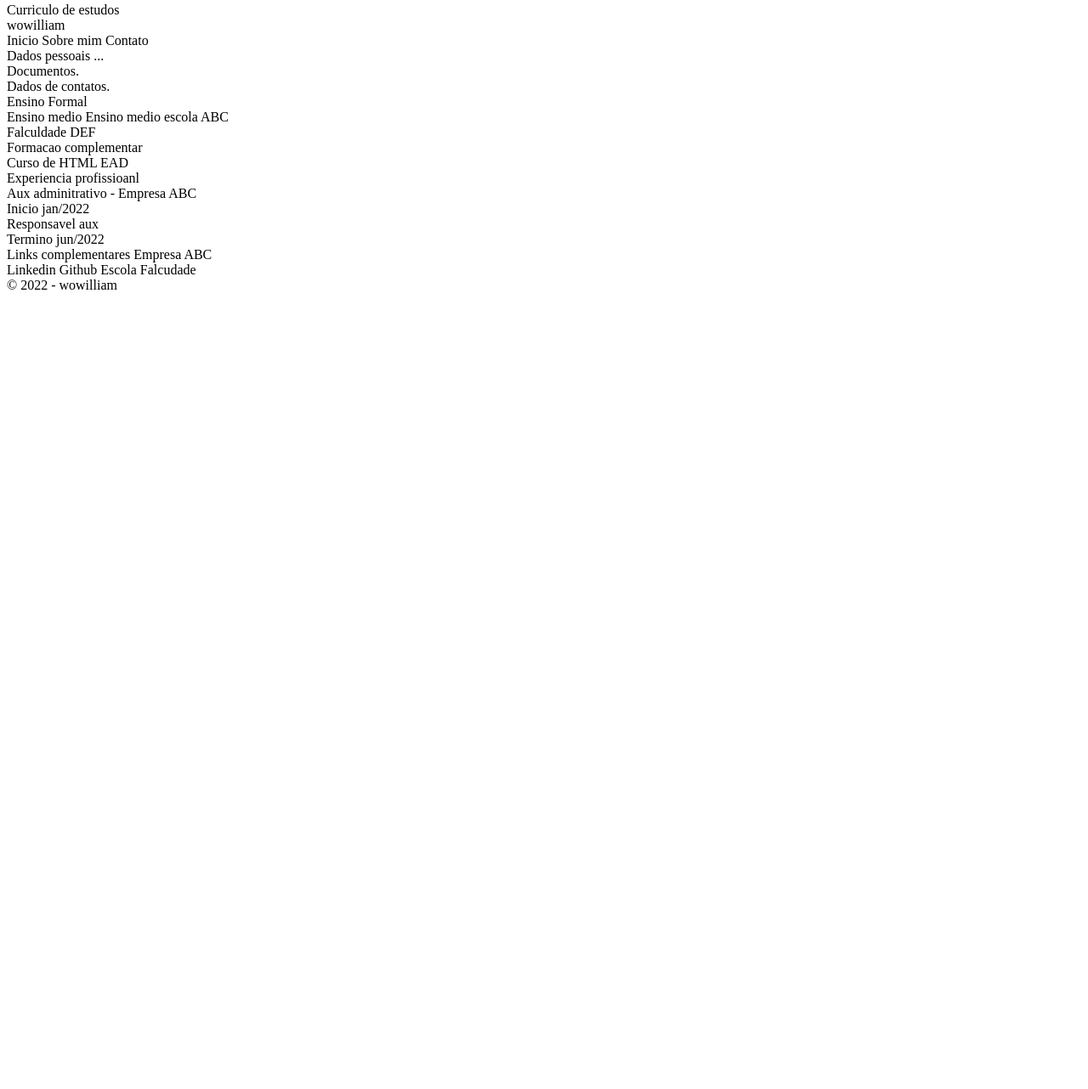
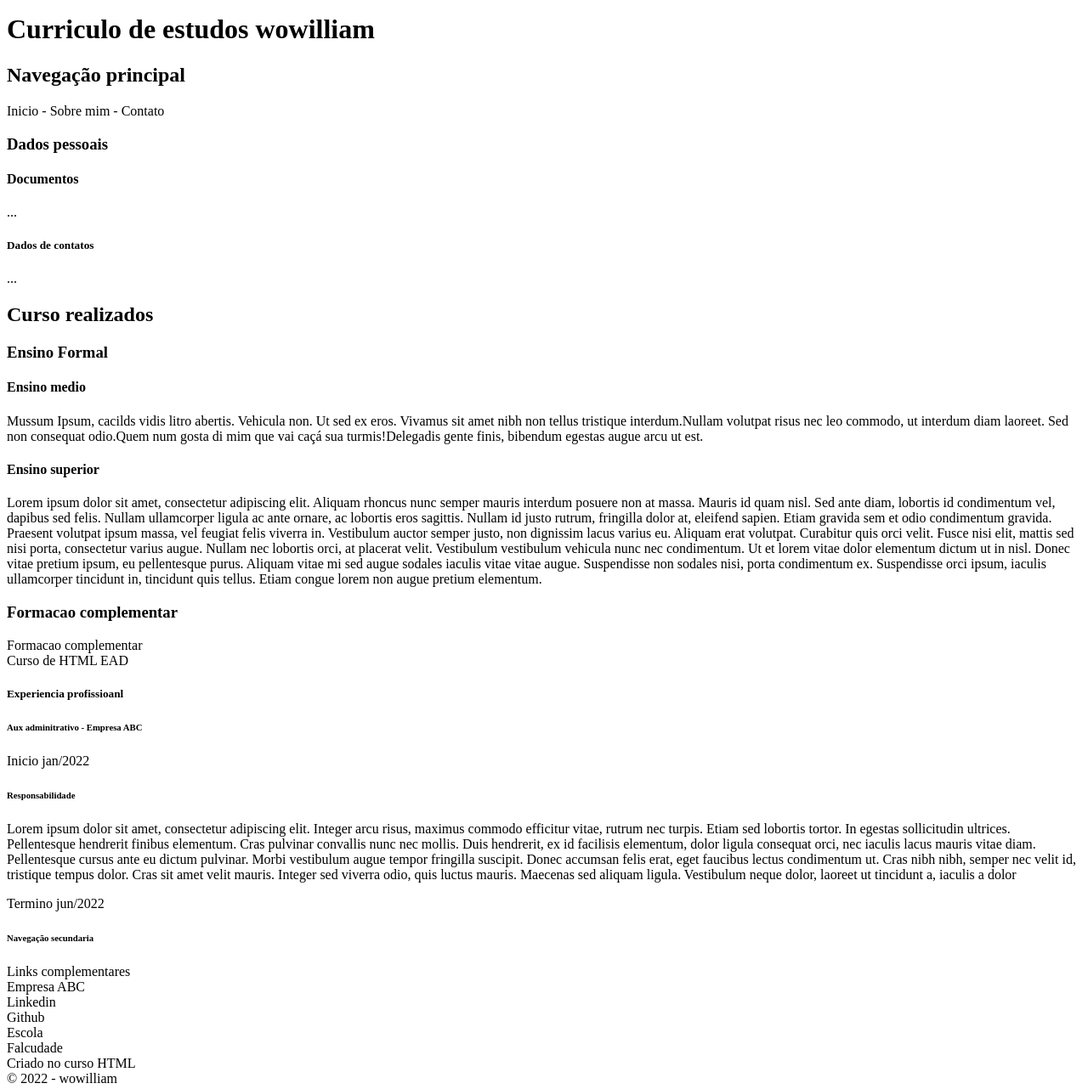
Before and after one commit to wowilliam/Programa-Start, a plain HTML site: page index.html in a window 1280 px wide. Shown: the part 5-1287 px from the top of the page at 85% size. Before the commit the page ends 800 px from the top, so only its background shows below. Drawn offline with Linux system fonts and the light colour scheme.

Commit message:
Iniciano o Start

```diff
--- a/index.html
+++ b/index.html
@@ -6,64 +6,119 @@
 </head>
 <body>
     <header>
+        <h1>
             Curriculo de estudos
-        <div>
+            <span>
                 wowilliam
-        </div>
+            </span>
+        </h1>
         <nav>
-            <span>Inicio</span>
-            <span>Sobre mim</span>
+            <h2>
+                Navegação principal
+            </h2>
+            <span>Inicio</span> -
+            <span>Sobre mim</span> -
             <span>Contato</span>
 
         </nav>
+    </header>
+    <section>
 
-    </header>
+        <h3>Dados pessoais </h3>
         <article>
-        Dados pessoais ...
-        <section>
-            Documentos.
+            <h4>
+                Documentos
+            </h4>
+            ...
+        </article>
+        <article>
+           <h5>
+             Dados de contatos
+            </h5>
+            ...
+        </article>
+
     </section>
-        <section>
-            Dados de contatos.
-        </section>
-    </article>
 
     <main>
         <header>
+            <h2>
+                Curso realizados
+            </h2>
         </header>
+        <section>
+            <h3>
+                Ensino Formal
+            </h3>
+            <article>
+            <h4>
+                Ensino medio
+            </h4>
+            <p>
+                Mussum Ipsum, cacilds vidis litro abertis. Vehicula non. Ut sed ex eros. Vivamus sit amet nibh non tellus tristique
+                interdum.Nullam volutpat risus nec leo commodo, ut interdum diam laoreet. Sed non consequat odio.Quem num gosta di
+                mim que vai caçá sua turmis!Delegadis gente finis, bibendum egestas augue arcu ut est.
+            </p>
 
-        <section>
-            Ensino Formal
-            <article>
-                Ensino medio
-                Ensino medio escola ABC <br />
             </article>
             <article>
-                Falculdade DEF
+                <h4>
+                    Ensino superior
+                </h4>
+                <p>
+                    Lorem ipsum dolor sit amet, consectetur adipiscing elit. Aliquam rhoncus nunc semper mauris interdum posuere non at
+                    massa. Mauris id quam nisl. Sed ante diam, lobortis id condimentum vel, dapibus sed felis. Nullam ullamcorper ligula
+                    ac ante ornare, ac lobortis eros sagittis. Nullam id justo rutrum, fringilla dolor at, eleifend sapien. Etiam
+                    gravida sem et odio condimentum gravida. Praesent volutpat ipsum massa, vel feugiat felis viverra in. Vestibulum
+                    auctor semper justo, non dignissim lacus varius eu. Aliquam erat volutpat.
+
+                    Curabitur quis orci velit. Fusce nisi elit, mattis sed nisi porta, consectetur varius augue. Nullam nec lobortis
+                    orci, at placerat velit. Vestibulum vestibulum vehicula nunc nec condimentum. Ut et lorem vitae dolor elementum
+                    dictum ut in nisl. Donec vitae pretium ipsum, eu pellentesque purus. Aliquam vitae mi sed augue sodales iaculis
+                    vitae vitae augue. Suspendisse non sodales nisi, porta condimentum ex. Suspendisse orci ipsum, iaculis ullamcorper
+                    tincidunt in, tincidunt quis tellus. Etiam congue lorem non augue pretium elementum.
+                </p>
             </article>
         </section>
         <section>
-            Formacao complementar <br/>
+            <h3>
+                Formacao complementar
+            </h3>
+            Formacao complementar <br />
             <span>
                 Curso de HTML EAD
             </span>
         </section>
     </main>
     <aside>
+        <h5>
             Experiencia profissioanl
+        </h5>
         <article>
-            Aux adminitrativo - Empresa ABC
+            <h6>Aux adminitrativo - Empresa ABC</h6>
             <header>
                 Inicio jan/2022
             </header>
             <section>
-                Responsavel aux
+                <h6>Responsabilidade</h6>
+                <p>
+                    Lorem ipsum dolor sit amet, consectetur adipiscing elit. Integer arcu risus, maximus commodo efficitur vitae, rutrum
+                    nec turpis. Etiam sed lobortis tortor. In egestas sollicitudin ultrices. Pellentesque hendrerit finibus elementum.
+                    Cras pulvinar convallis nunc nec mollis. Duis hendrerit, ex id facilisis elementum, dolor ligula consequat orci, nec
+                    iaculis lacus mauris vitae diam. Pellentesque cursus ante eu dictum pulvinar. Morbi vestibulum augue tempor
+                    fringilla suscipit. Donec accumsan felis erat, eget faucibus lectus condimentum ut. Cras nibh nibh, semper nec velit
+                    id, tristique tempus dolor. Cras sit amet velit mauris. Integer sed viverra odio, quis luctus mauris. Maecenas sed
+                    aliquam ligula. Vestibulum neque dolor, laoreet ut tincidunt a, iaculis a dolor
+                </p>
             </section>
             <footer>
                 Termino jun/2022
             </footer>
             <nav>
-             Links complementares
+                <h6>
+                    Navegação secundaria
+                </h6>
+                Links complementares<br />
                 Empresa ABC
             </nav>
         </article>
@@ -72,13 +127,13 @@
 
     <footer>
         <nav>
-            Linkedin
-            Github
-            Escola
-            Falcudade
+            Linkedin<br />
+            Github<br />
+            Escola<br />
+            Falcudade<br />
         </nav>
-
-         &copy  2022 - wowilliam
+        Criado no curso HTML <br />
+        &copy 2022 - wowilliam
     </footer>
 
 
```
Lines whose indentation alone changed are shown as unchanged.
